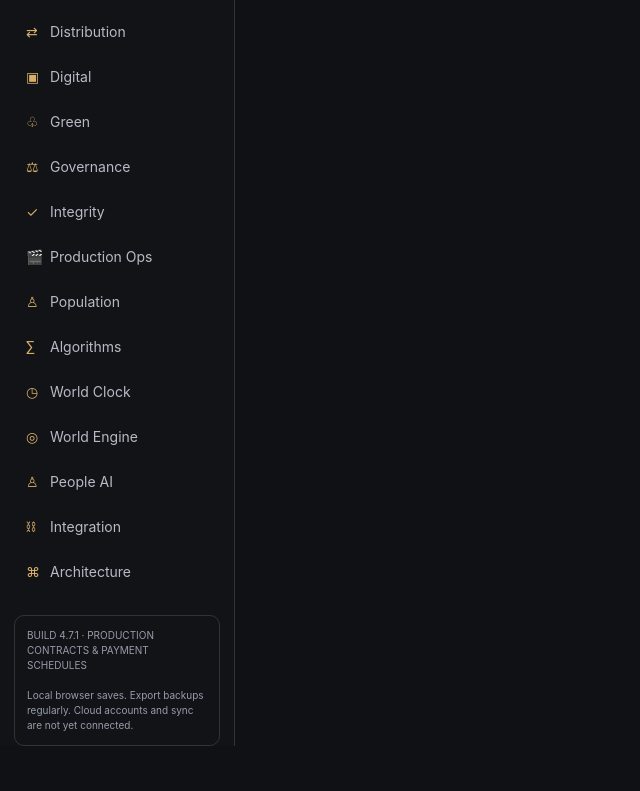
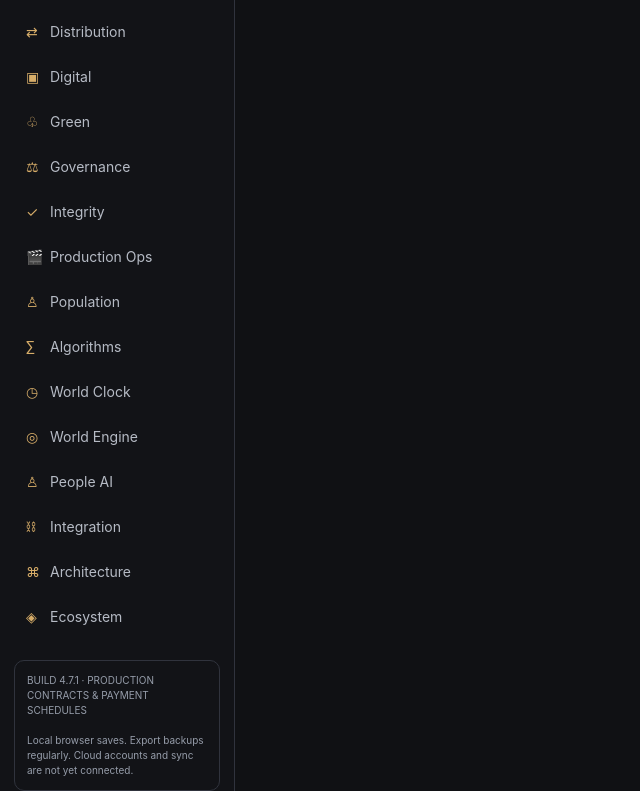
Before and after one commit to NeorTox/the-studio-simulator, a plain HTML site: page index.html in a window 1280 px wide. Shown: the part 950-1741 px from the top of the page, without its empty margins (0-640 px from the left). Before the commit the page ends 1696 px from the top, so only its background shows below. Drawn offline with Linux system fonts and the light colour scheme.

Commit message:
Load Phase 6 entertainment ecosystem engine

```diff
--- a/index.html
+++ b/index.html
@@ -1601,5 +1601,6 @@ renderLife();
 <script src="./phase3-founder-engine.js"></script>
 <script src="./phase4-company-engine.js"></script>
 <script src="./phase5-production-engine.js"></script>
+<script src="./phase6-ecosystem-engine.js"></script>
 <script src="./phase-integration-engine.js"></script>
 </body><script async data-explicit-opt-in="true" data-deployment-id="dpl_ATvKSj7pHnDPZnTDZzJ81sNKCWPc" src="https://vercel.live/_next-live/feedback/feedback.js"></script>
```
